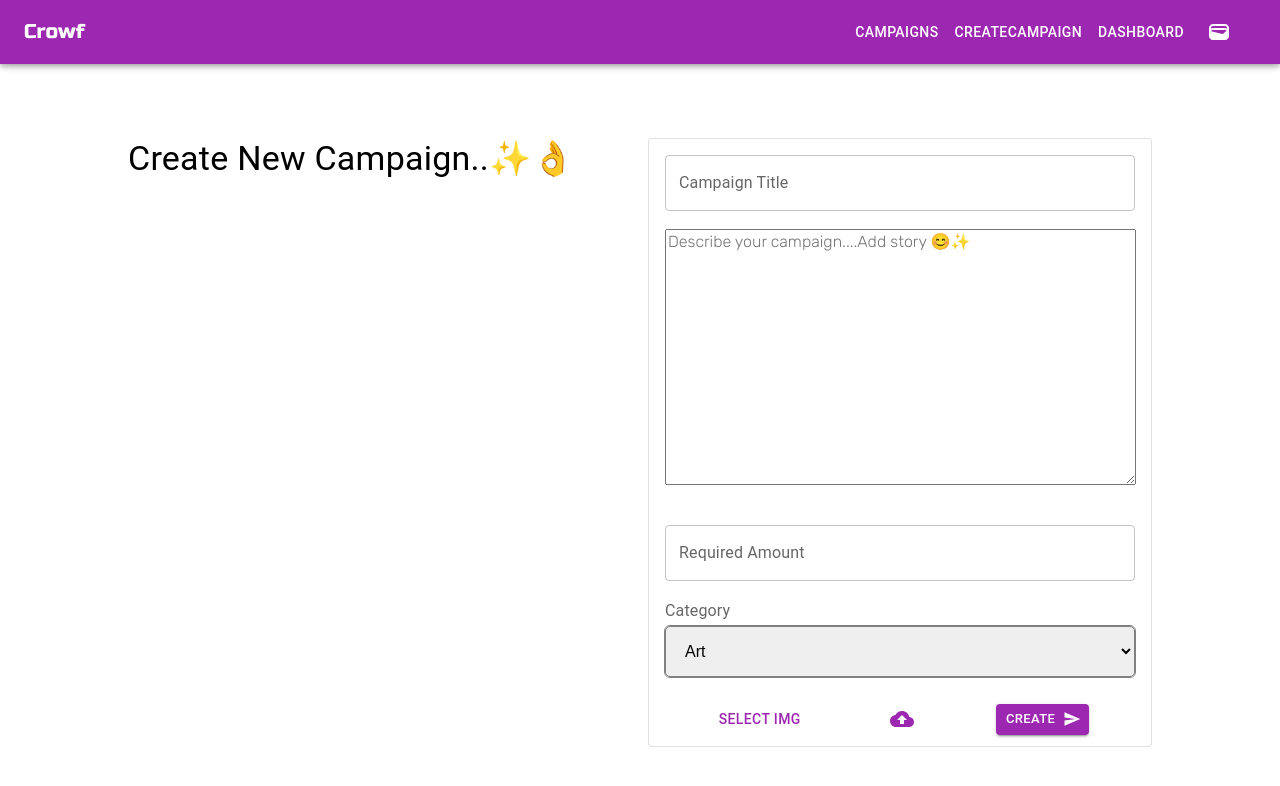
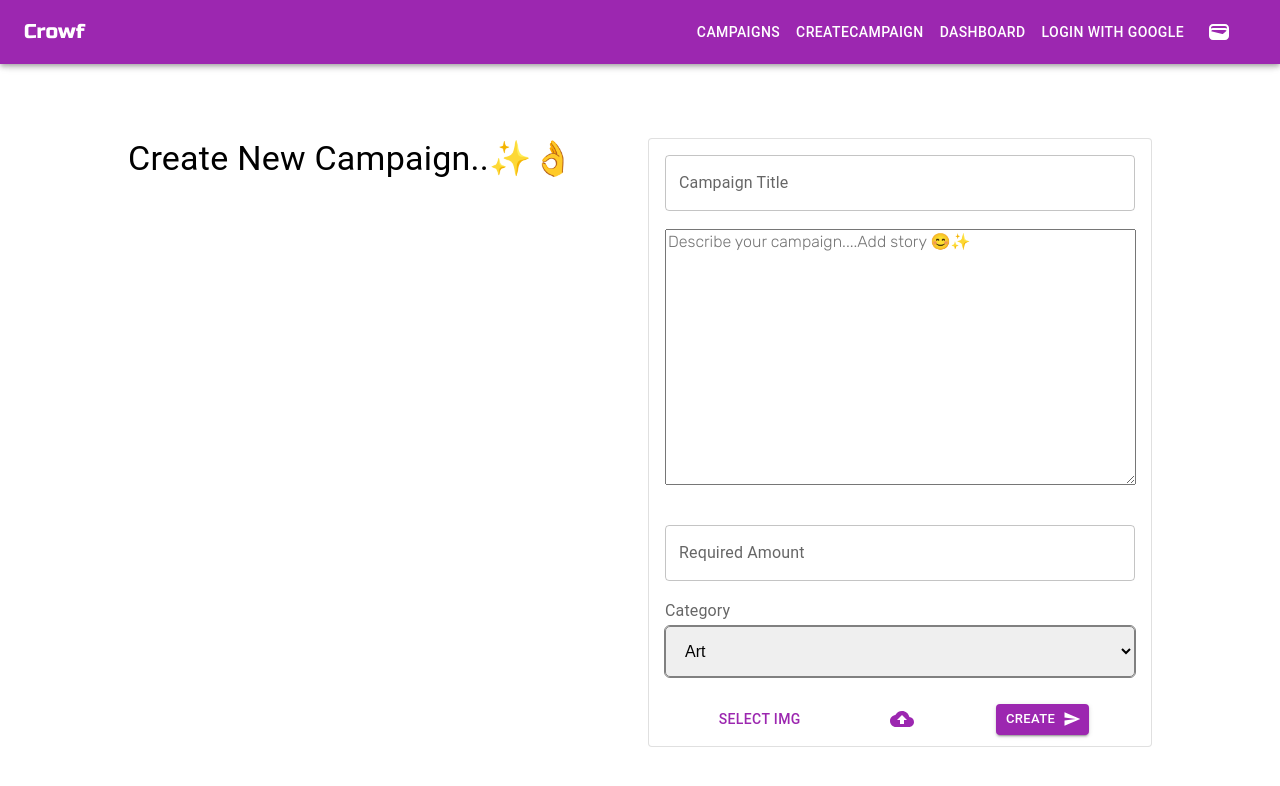
Before and after one commit to kunaldhongade/Crowf, a Next.js app: page /createcampaign in a window 1280 px wide. Shown: the top 786 px of the page. Built offline with nearby package versions, Linux system fonts and the light colour scheme; no server answers; what ipfs-http-client would draw is missing.

Commit message:
added signin/signout buttons

```diff
--- a/components/layout/Header.js
+++ b/components/layout/Header.js
@@ -1,4 +1,4 @@
-import * as React from "react";
+import { useSession, signIn, signOut } from "next-auth/react";
 import AppBar from "@mui/material/AppBar";
 import Box from "@mui/material/Box";
 import Divider from "@mui/material/Divider";
@@ -12,72 +12,80 @@ import MenuIcon from "@mui/icons-material/Menu";
 import Toolbar from "@mui/material/Toolbar";
 import Typography from "@mui/material/Typography";
 import Button from "@mui/material/Button";
-import Link from 'next/link';
-import { useRouter } from 'next/router';
-import Wallet from './Wallet.js'
-
+import { useRouter } from "next/router";
+import Wallet from "./Wallet.js";
+import Link from "next/link";
+import * as React from "react";
 
 const drawerWidth = 240;
 
 function Header(props) {
   const { window } = props;
   const [mobileOpen, setMobileOpen] = React.useState(false);
-
+  const { data: session, status } = useSession();
   const Router = useRouter();
-
 
   const handleDrawerToggle = () => {
     setMobileOpen(!mobileOpen);
-        <Typography variant="h6" sx={{ my: 2, fontFamily: 'Russo One', textAlign: "center" }}>
+    <Typography
+      variant="h6"
+      sx={{ my: 2, fontFamily: "Russo One", textAlign: "center" }}
+    >
       Crowf
-        </Typography>
+    </Typography>;
   };
-
 
   const drawer = (
     <Box onClick={handleDrawerToggle} sx={{ textAlign: "center" }}>
-            <Typography variant="h6" sx={{ my: 2, fontFamily: 'Russo One', textAlign: "center" }}>
+      <Typography
+        variant="h6"
+        sx={{ my: 2, fontFamily: "Russo One", textAlign: "center" }}
+      >
         Crowf
       </Typography>
       <Divider />
       <List>
         <ListItem key={"campaign"} disablePadding>
-                    <Link href={'/'}><span active={Router.pathname == "/" ? true : false}>
+          <Link href={"/"}>
+            <span active={Router.pathname == "/" ? true : false}>
               <ListItemButton sx={{ textAlign: "center" }}>
                 <ListItemText primary={"campaign"} />
               </ListItemButton>
-                    </span></Link>
+            </span>
+          </Link>
         </ListItem>
 
         <ListItem key={"create campaign"} disablePadding>
-                    <Link href={'/createcampaign'}><span active={Router.pathname == "/createcampaign" ? true : false}>
+          <Link href={"/createcampaign"}>
+            <span active={Router.pathname == "/createcampaign" ? true : false}>
               <ListItemButton sx={{ textAlign: "center" }}>
                 <ListItemText primary={"create campaign"} />
               </ListItemButton>
-                    </span></Link>
-
+            </span>
+          </Link>
         </ListItem>
 
         <ListItem key={"dashboard"} disablePadding>
-                    <Link href={'/dashboard'}><span active={Router.pathname == "/dashboard" ? true : false}>
+          <Link href={"/dashboard"}>
+            <span active={Router.pathname == "/dashboard" ? true : false}>
               <ListItemButton sx={{ textAlign: "center" }}>
                 <ListItemText primary={"dashboard"} />
               </ListItemButton>
-                    </span></Link>
+            </span>
+          </Link>
         </ListItem>
 
         <ListItem key={"Connect Wallet"} sx={{ paddingLeft: 2 }}>
           <Wallet />
         </ListItem>
       </List>
-        </Box >
+    </Box>
   );
 
   const container =
     window !== undefined ? () => window().document.body : undefined;
 
   return (
-
     <Box sx={{ display: "flex" }}>
       <AppBar component="nav" sx={{ backgroundColor: "#9c27b0" }}>
         <Toolbar>
@@ -90,33 +98,60 @@ function Header(props) {
           >
             <MenuIcon />
           </IconButton>
-                    <Link href={'/'}>
+          <Link href={"/"}>
             <Typography
               variant="h6"
               component="div"
               noWrap
-                            sx={{ flexGrow: 1, display: { xs: "none", sm: "block", fontFamily: "Russo One" } }}
+              sx={{
+                flexGrow: 1,
+                display: { xs: "none", sm: "block", fontFamily: "Russo One" },
+              }}
             >
               Crowf
             </Typography>
           </Link>
           <Box sx={{ display: { xs: "none", sm: "block" } }}>
             <Button key={"campaign"} sx={{ color: "#fff" }}>
-                            <Link href={'/'}><span active={Router.pathname == "/" ? true : false}>
+              <Link href={"/"}>
+                <span active={Router.pathname == "/" ? true : false}>
                   Campaigns
-                            </span></Link>
+                </span>
+              </Link>
             </Button>
             <Button key={"create campaign"} sx={{ color: "#fff" }}>
-                            <Link href={'/createcampaign'}><span active={Router.pathname == "/createcampaign" ? true : false}>
+              <Link href={"/createcampaign"}>
+                <span
+                  active={Router.pathname == "/createcampaign" ? true : false}
+                >
                   createcampaign
-                            </span></Link>
+                </span>
+              </Link>
             </Button>
             <Button key={"Dashboard"} sx={{ color: "#fff" }}>
-                            <Link href={'/dashboard'}><span active={Router.pathname == "/dashboard" ? true : false}>
+              <Link href={"/dashboard"}>
+                <span active={Router.pathname == "/dashboard" ? true : false}>
                   Dashboard
-                            </span></Link>
+                </span>
+              </Link>
             </Button>
-
+            {status === "authenticated" ? (
+              <Button
+                onClick={() => signOut()}
+                key={"Logout"}
+                sx={{ color: "#fff" }}
+              >
+                Sign Out
+              </Button>
+            ) : (
+              <Button
+                onClick={() => signIn("google")}
+                key={"Google Login"}
+                sx={{ color: "#fff" }}
+              >
+                Login with google
+              </Button>
+            )}
             <Button key={"Connect Wallet"} sx={{ color: "#fff" }}>
               <Wallet />
             </Button>
@@ -130,14 +165,14 @@ function Header(props) {
           open={mobileOpen}
           onClose={handleDrawerToggle}
           ModalProps={{
-                        keepMounted: true // Better open performance on mobile.
+            keepMounted: true, // Better open performance on mobile.
           }}
           sx={{
             display: { xs: "block", sm: "none" },
             "& .MuiDrawer-paper": {
               boxSizing: "border-box",
-                            width: drawerWidth
-                        }
+              width: drawerWidth,
+            },
           }}
         >
           {drawer}
```
Lines whose indentation alone changed are shown as unchanged.
